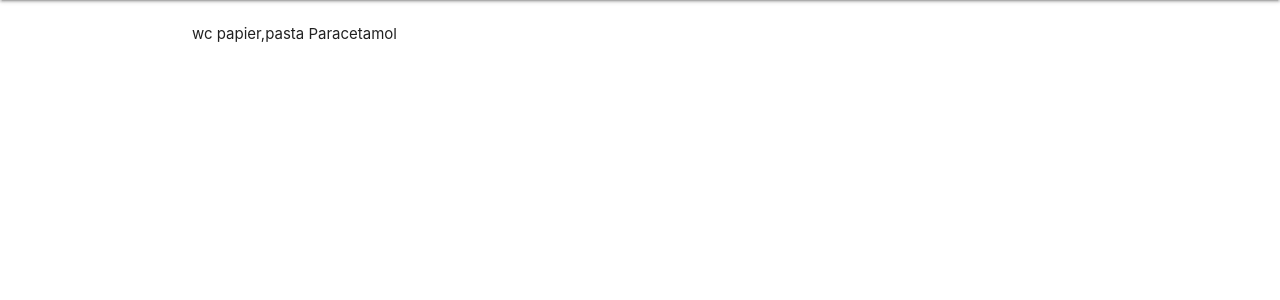
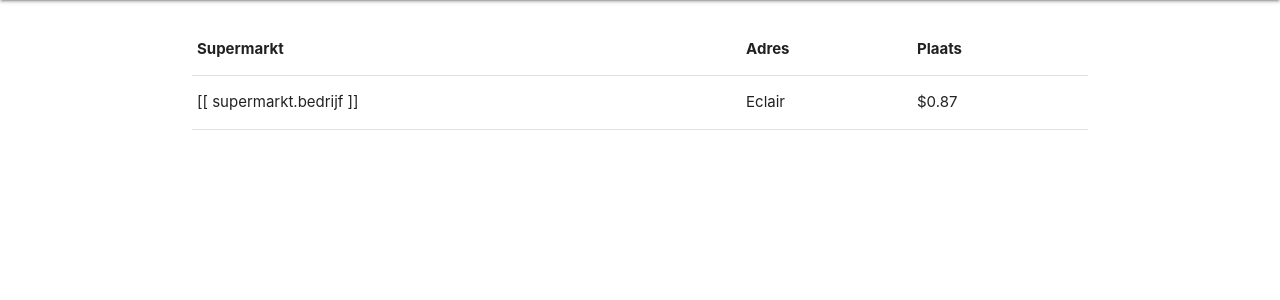
Before and after one commit to rikvanittersum/Lege_schappen, a Django app: template src/templates/supermarkten.html in a window 1280 px wide. Shown: the part 64-364 px from the top of the page. Run offline with Django 3.2, Linux system fonts and the light colour scheme; the template is opened without the code that fills it: values that come from a table or form of the project are taken from there, others are empty; data comes from the database, SQL or seed files in the repository.

Commit message:
Succesvol tabel met vue js

```diff
--- a/src/templates/header.html
+++ b/src/templates/header.html
@@ -6,6 +6,7 @@
     <title>Lege schappen</title>
     <!-- Compiled and minified CSS -->
     <link rel="stylesheet" href="{% static '/materialize.css' %}">
+    <script src="https://cdn.jsdelivr.net/npm/vue/dist/vue.js"></script>
 </head>
 <body>
     <nav>
--- a/src/templates/supermarkten.html
+++ b/src/templates/supermarkten.html
@@ -1,7 +1,43 @@
 {% extends "header.html" %}
 
 {% block content %}
-{% for supermarkt in supermarkten %}
-    {{ supermarkt.uitverkochte_producten }}
-{% endfor %}
+
+      <table id="app">
+        <thead>
+          <tr>
+              <th>Supermarkt</th>
+              <th>Adres</th>
+              <th>Plaats</th>
+          </tr>
+        </thead>
+
+        <tbody>
+          <tr v-for="supermarkt in supermarkten">
+            <td>[[ supermarkt.bedrijf ]]</td>
+            <td>Eclair</td>
+            <td>$0.87</td>
+          </tr>
+        </tbody>
+      </table>
+
+<script type='text/javascript'>
+        var supermarkten = {{ supermarkten|safe }};
+</script>
+<script>
+    var app = new Vue({
+      delimiters: ['[[', ']]'],
+      el: '#app',
+      data: {
+          message: 'Hello Vue!',
+          supermarkten: supermarkten,
+      },
+      methods: {
+          greet: function(name) {
+              console.log('Hello from ' + name + '!')
+          }
+      }
+    });
+</script>
+
+
 {% endblock %}
```
Also changed, not shown: src/supermarkten/views.py (+6 -3 lines).
